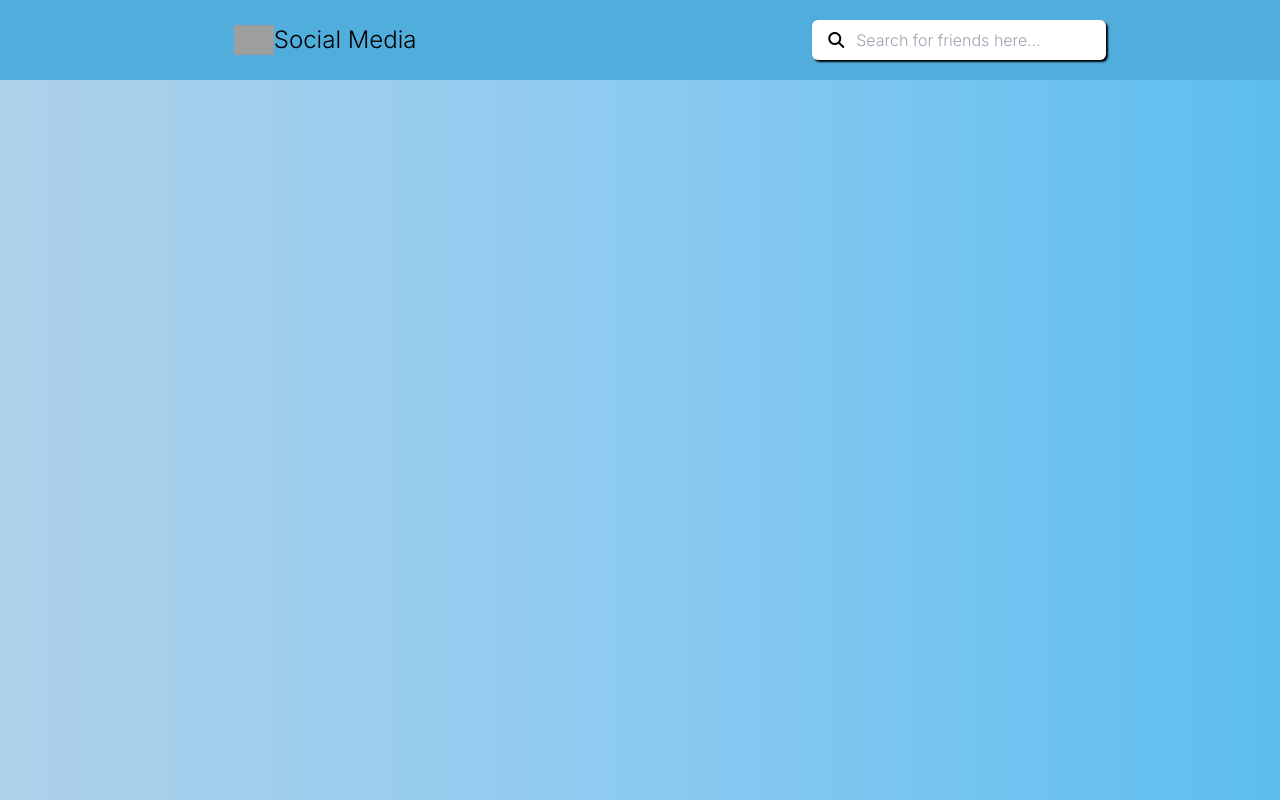
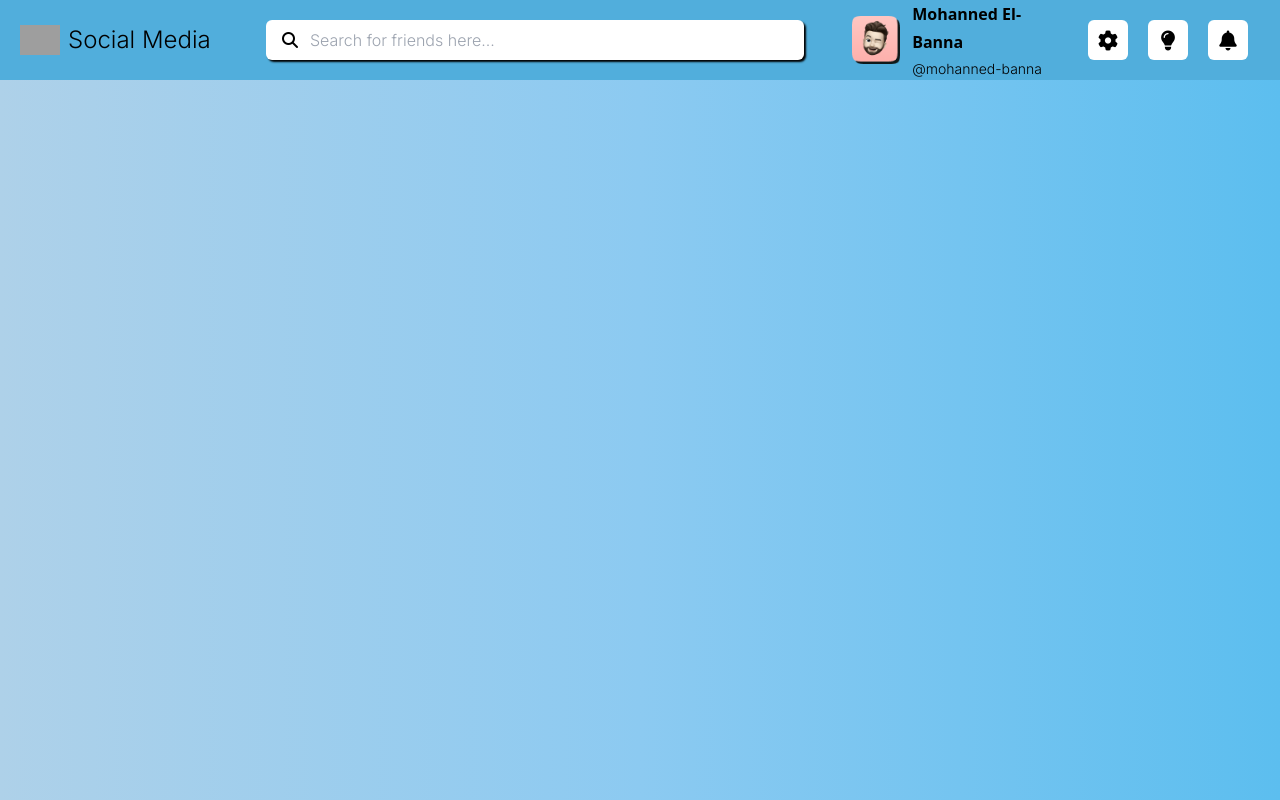
Before and after one commit to mohanned-banna/Social-Media-React, a React (Create React App) app: page /Home in a window 1280 px wide. Built offline with nearby package versions, Linux system fonts and the light colour scheme; grey boxes are pictures that could not be loaded.

Commit message:
Navbar of HomePage is finished for website

```diff
--- a/src/components/DropDownUser.js
+++ b/src/components/DropDownUser.js
@@ -4,13 +4,13 @@ import './Navbar/NavBar.css'
 import HomeIcons from './HomeIcons';
 import classNames from 'classnames';
 
-export default function DropDownUser({userData="" , profileList ,classname}) {
+export default function DropDownUser({userData="" , profileListMobile ,classname}) {
 
   return (
     <div className={classNames(' bg-[#458bb6] text-white w-11/12 p-5 gap-y-5 rounded-2xl mx-4 mt-5 flex flex-col',classname)}>
        {userData}
        <ul className='flex flex-col gap-8 text-lg font-semibold font-sans'>
-        {profileList.map((element) => <NavLink key={element.key} to={element.link}> <li >
+        {profileListMobile.map((element) => <NavLink key={element.key} to={element.link}> <li >
             <HomeIcons icon={element.icon} classname={element.classname} />
             {element.name}</li></NavLink>)}
        </ul>
--- a/src/components/HomeIcons.js
+++ b/src/components/HomeIcons.js
@@ -3,7 +3,7 @@ import React from 'react'
 
 export default function HomeIcons({icon,classname}) {
   return (
-    <div className={classNames("w-11 h-11 bg-white rounded-md mr-3 text-center leading-[44px] inline-block",classname)}>
+    <div className={classNames("w-11 h-11  rounded-md mr-3 text-center inline-block",classname)}>
         <i className={icon}></i>
     </div>
   )
--- a/src/components/HomeNavBar.js
+++ b/src/components/HomeNavBar.js
@@ -8,32 +8,47 @@ import DropDownUser from './DropDownUser'
 import UserData from './UserData'
 import './Navbar/NavBar.css'
 import classNames from 'classnames'
+import { NavLink } from 'react-router-dom'
 
 export default function HomeNavBar() {
-    const profileList = [
+    const profileListMobile = [
         {key : 1,name: "Profile" , icon:"fa-solid fa-id-badge",classname:"w-[35px] h-[35px] leading-[36px] bg-[#A9DEF9]",link:""},
-        {key : 2,name: "notification" , icon:"fa-solid fa-bell fa-lg",classname:"w-[35px] h-[35px] leading-[36px] bg-[#A9DEF9]",link:""},
-        {key : 3,name: "Settings" , icon:"fa-solid fa-gear fa-lg",classname:"w-[35px] h-[35px] leading-[36px] bg-[#A9DEF9]",link:""},
+        {key : 2,name: "notification" , icon:"fa-solid fa-bell",classname:"w-[35px] h-[35px] leading-[36px] bg-[#A9DEF9]",link:""},
+        {key : 3,name: "Settings" , icon:"fa-solid fa-gear",classname:"w-[35px] h-[35px] leading-[36px] bg-[#A9DEF9]",link:""},
         {key : 4,name: "Logout" , icon:"fa-solid fa-arrow-right-from-bracket",classname:"w-[35px] h-[35px] leading-[36px] bg-red-500",link:"/login"}
+    ]
+    const profileListWeb = [
+        {key : 1,name: "Settings" , icon:"fa-solid fa-gear fa-lg",classname:"w-[40px] h-[40px] leading-[40px] bg-white ",link:""},
+        {key : 2,name: "charge" , icon:"fa-solid fa-lightbulb fa-lg",classname:"w-[40px] h-[40px] leading-[40px] bg-white ",link:"/login"},
+        {key : 3,name: "notification" , icon:"fa-solid fa-bell fa-lg",classname:"w-[40px] h-[40px] leading-[40px] bg-white ",link:""}
     ]
 
     const userData = <UserData />
     const [isChecked, setIsChecked] = useState(false);
   return (
         <div>
-            <div className='w-full h-20 sm:h-20  bg-[#51aedc] flex gap-5 items-center md:gap-12 sm:pl-10 justify-around'>
-                <div className="logo flex items-center ">
-                <img src={logo} alt="this is logo" className="w-10 ml-5 sm:mb-0 " />
-                <span className="text-2xl font-medium hidden lg:inline-block">Social Media</span>
+            <div className='w-full h-20 sm:h-20 gap-4 bg-[#51aedc] px-3 md:px-2 xl:px-5 flex items-center md:gap-6 lg:gap-12 sm:pl-10 justify-around sm:justify-start '>
+                <div className="logo flex items-center gap-2">
+                <img src={logo} alt="this is logo" className="max-w-[40px] sm:mb-0 " />
+                <span className="  lg:w-[150px] w-[100px] lg:text-2xl font-medium hidden lg:inline-block">Social Media</span>
                 </div>
-                <div className='bg-white h-10 px-4 flex gap-3 items-center rounded-md search'>
+                <div className='bg-white h-10 px-4 flex gap-3 items-center rounded-md search grow-[3] md:grow-0 lg:w-[625px]  '>
                     <i className="fa-solid fa-magnifying-glass "></i>
                     <input type="text" placeholder='Search for friends here...' className='outline-none'/>
                 </div>
-                <button onClick={() => setIsChecked((prev) => !prev)} className="w-10 h-10 sm:hidden arou"><UserImage userimage={userImage} classname="w-10"/></button>
+                <button onClick={() => setIsChecked((prev) => !prev)} className="w-10 h-10 md:hidden "><UserImage userimage={userImage} classname="w-10"/></button>
+                <div className='items-center gap-2 grow-[0.7] hidden md:flex'>
+
+                    <UserData classname ="flex grow-1"/>
+                </div>
+                <ul className='items-center  hidden md:flex gap-2 justify-center '>
+                    {profileListWeb.map((element) => <NavLink key={element.key} to={element.link}> <li >
+                        <HomeIcons icon={element.icon} classname={element.classname} /></li></NavLink>)}
+                </ul>
+
             </div>
 
-                <DropDownUser userData = {userData} profileList={profileList} classname={classNames("sm:hidden",
+                <DropDownUser userData = {userData} profileListMobile={profileListMobile} classname={classNames("sm:hidden",
                 {
                     'disapper':!isChecked,
                     'show':isChecked
--- a/src/components/UserData.js
+++ b/src/components/UserData.js
@@ -1,14 +1,15 @@
+import classNames from 'classnames'
 import React from 'react'
 import userImage from './../images/userImage.png'
 
-export default function UserData() {
+export default function UserData({classname}) {
   return (
-    <div>
-       <div className='logo flex items-center  gap-3 border-b-2 pb-2'>
+    <div className={classNames(classname)}>
+       <div className= {classNames('logo flex items-center  gap-3 border-b-2 sm:border-0 pb-2 sm:pb-0 ')}>
             <img src={userImage} alt="this is user image" className='w-12'/>
-            <div className='user-data'>
-                <h2 className='text-lg font-semibold font-sans'>Mohanned El-Banna</h2>
-                <span className='text-sm'>@mohanned-banna</span>
+            <div className='user-data min-w-[160px]'>
+                <h2 className='text-lg font-semibold font-sans sm:text-[16px]'>Mohanned El-Banna</h2>
+                <span className='text-sm sm:text-sm '>@mohanned-banna</span>
             </div>
         </div>
     </div>
```
